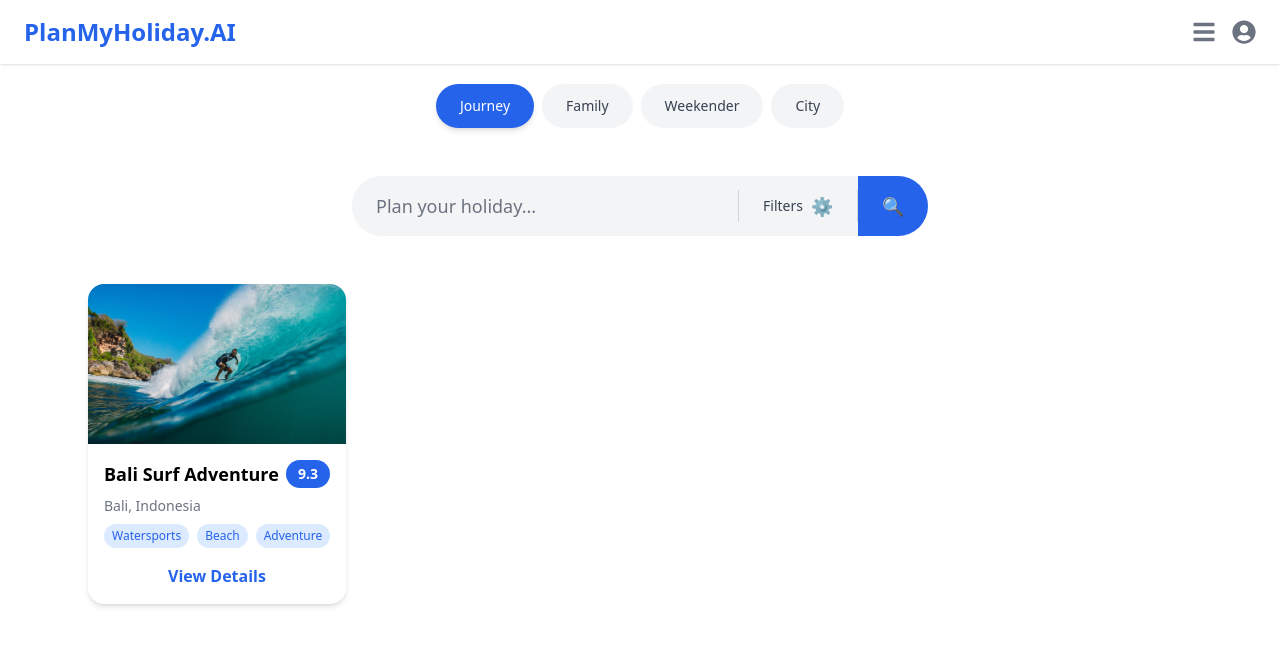
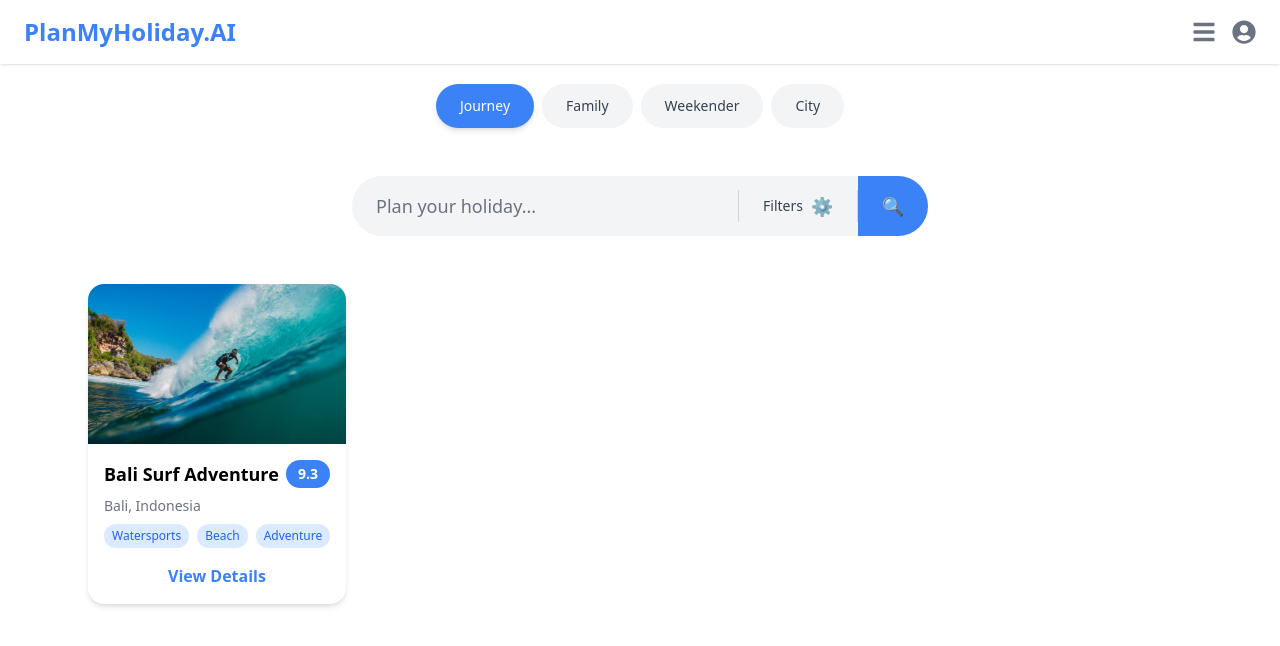
Before and after one commit to p0onage/planmyholiday-ai, a React (Vite) app: page / in a window 1280 px wide. Shown: the top 646 px of the page. Built offline with nearby package versions, Linux system fonts and the light colour scheme; no server answers.

Commit message:
use theme configuration accross app

```diff
--- a/src/components/home/SearchBar.tsx
+++ b/src/components/home/SearchBar.tsx
@@ -106,7 +106,7 @@ export default function
                 {/* Search Button */}
                 <button
                     type="submit"
-                    className="px-6 py-4 bg-accent text-white hover:bg-accent/90 transition-colors"
+                    className="px-6 py-4 bg-primary-500 text-white hover:bg-primary-600 transition-colors"
                 >
                     <span className="text-lg">🔍</span>
                 </button>
@@ -168,7 +168,7 @@ export default function
                                 <button type="reset" className="underline text-gray-600">
                                     Clear all
                                 </button>
-                                <button type="submit" className="bg-accent p-3 rounded-full text-white hover:bg-accent/90 transition-colors">
+                                <button type="submit" className="bg-primary-500 p-3 rounded-full text-white hover:bg-primary-600 transition-colors">
                                     🔍
                                 </button>
                             </div>
--- a/src/components/home/Tabs.tsx
+++ b/src/components/home/Tabs.tsx
@@ -18,7 +18,7 @@ const Tabs = ({ activeTab = TravelCategory.Journey, onTabChange }: TravelTabProp
                         onClick={() => handleTabClick(tab)}
                         className={`px-6 py-3 rounded-full text-sm font-medium transition-all duration-200 ${
                             active === tab
-                                ? 'bg-accent text-white shadow-md'
+                                ? 'bg-primary-500 text-white shadow-md'
                                 : 'bg-gray-100 text-gray-700 hover:bg-gray-200'
                         }`}
                     >
--- a/src/components/home/TripCard.tsx
+++ b/src/components/home/TripCard.tsx
@@ -11,20 +11,20 @@ export default function TripCard({ trip, onView }: TripCardProps) {
       <div className="p-4 flex-1 flex flex-col">
         <div className="flex items-center justify-between mb-2">
           <h2 className="text-lg font-bold">{trip.name}</h2>
-          <span className="bg-accent text-white rounded-full px-3 py-1 text-sm font-semibold">
+          <span className="bg-primary-500 text-white rounded-full px-3 py-1 text-sm font-semibold">
             {trip.rating}
           </span>
         </div>
         <div className="text-gray-500 text-sm mb-2">{trip.location}</div>
         <div className="flex gap-2 mb-4">
           {trip.types.map(type => (
-            <span key={type} className="bg-blue-100 text-accent px-2 py-1 rounded-full text-xs">
+            <span key={type} className="bg-primary-100 text-primary-600 px-2 py-1 rounded-full text-xs">
               {type}
             </span>
           ))}
         </div>
         <button
-          className="mt-auto text-accent font-semibold hover:underline"
+          className="mt-auto text-primary-500 font-semibold hover:underline"
           onClick={handleViewClick}
         >
           View Details
--- a/src/components/home/TripDetailModal.tsx
+++ b/src/components/home/TripDetailModal.tsx
@@ -21,7 +21,7 @@ export default function TripDetailModal({ trip, onClose }: TripDetailModalProps)
         <div className="text-gray-500 mb-2">{trip.location}</div>
         <div className="flex gap-2 mb-4">
           {trip.types.map(type => (
-            <span key={type} className="bg-blue-100 text-accent px-2 py-1 rounded-full text-xs">
+            <span key={type} className="bg-primary-100 text-primary-600 px-2 py-1 rounded-full text-xs">
               {type}
             </span>
           ))}
@@ -41,10 +41,10 @@ export default function TripDetailModal({ trip, onClose }: TripDetailModalProps)
           </ul>
         </div>
         <div className="flex gap-4">
-          <button className="bg-accent text-white px-4 py-2 rounded-full font-semibold shadow hover:bg-blue-700 transition">
+          <button className="bg-primary-500 text-white px-4 py-2 rounded-full font-semibold shadow hover:bg-primary-600 transition">
             Book Now
           </button>
-          <button className="bg-gray-100 text-accent px-4 py-2 rounded-full font-semibold shadow hover:bg-gray-200 transition">
+          <button className="bg-gray-100 text-primary-500 px-4 py-2 rounded-full font-semibold shadow hover:bg-gray-200 transition">
             Save Trip
           </button>
         </div>
--- /dev/null
+++ b/src/config/api.ts
@@ -0,0 +1,10 @@
+// API configuration
+
+export const apiConfig = {
+  ipgeolocation: {
+    apiKey: '028689979e854db0b0b5f81c27490f8b',
+    baseUrl: 'https://api.ipgeolocation.io/ipgeo',
+  },
+} as const;
+
+export type ApiConfig = typeof apiConfig;
--- a/src/config/index.ts
+++ b/src/config/index.ts
@@ -1,2 +1,3 @@
 export * from './app';
 export * from './theme';
+export * from './api';
--- a/src/index.css
+++ b/src/index.css
@@ -1,6 +1,56 @@
 @tailwind base;
 @tailwind components;
 @tailwind utilities;
+
+/* Theme-based CSS custom properties */
+:root {
+  /* Primary colors */
+  --color-primary-50: #eff6ff;
+  --color-primary-100: #dbeafe;
+  --color-primary-200: #bfdbfe;
+  --color-primary-300: #93c5fd;
+  --color-primary-400: #60a5fa;
+  --color-primary-500: #3b82f6;
+  --color-primary-600: #2563eb;
+  --color-primary-700: #1d4ed8;
+  --color-primary-800: #1e40af;
+  --color-primary-900: #1e3a8a;
+
+  /* Gray colors */
+  --color-gray-50: #f9fafb;
+  --color-gray-100: #f3f4f6;
+  --color-gray-200: #e5e7eb;
+  --color-gray-300: #d1d5db;
+  --color-gray-400: #9ca3af;
+  --color-gray-500: #6b7280;
+  --color-gray-600: #4b5563;
+  --color-gray-700: #374151;
+  --color-gray-800: #1f2937;
+  --color-gray-900: #111827;
+
+  /* Spacing */
+  --spacing-xs: 0.25rem;
+  --spacing-sm: 0.5rem;
+  --spacing-md: 1rem;
+  --spacing-lg: 1.5rem;
+  --spacing-xl: 2rem;
+  --spacing-2xl: 3rem;
+  --spacing-3xl: 4rem;
+
+  /* Border radius */
+  --radius-sm: 0.25rem;
+  --radius-md: 0.375rem;
+  --radius-lg: 0.5rem;
+  --radius-xl: 0.75rem;
+  --radius-2xl: 1rem;
+  --radius-full: 9999px;
+
+  /* Shadows */
+  --shadow-sm: 0 1px 2px 0 rgb(0 0 0 / 0.05);
+  --shadow-md: 0 4px 6px -1px rgb(0 0 0 / 0.1), 0 2px 4px -2px rgb(0 0 0 / 0.1);
+  --shadow-lg: 0 10px 15px -3px rgb(0 0 0 / 0.1), 0 4px 6px -4px rgb(0 0 0 / 0.1);
+  --shadow-xl: 0 20px 25px -5px rgb(0 0 0 / 0.1), 0 8px 10px -6px rgb(0 0 0 / 0.1);
+}
 
 /* Custom animations */
 @keyframes slide-down {
--- a/src/providers/AppProviders.tsx
+++ b/src/providers/AppProviders.tsx
@@ -1,5 +1,6 @@
 import { QueryClient, QueryClientProvider } from '@tanstack/react-query';
 import { LocationProvider } from './LocationProvider';
+import { ThemeProvider } from './ThemeProvider';
 import type { ReactNode } from 'react';
 
 // Create a client
@@ -21,9 +22,11 @@ interface AppProvidersProps {
 export default function AppProviders({ children }: AppProvidersProps) {
   return (
     <QueryClientProvider client={queryClient}>
-      <LocationProvider>
-        {children}
-      </LocationProvider>
+      <ThemeProvider>
+        <LocationProvider>
+          {children}
+        </LocationProvider>
+      </ThemeProvider>
     </QueryClientProvider>
   );
 }
--- /dev/null
+++ b/src/providers/ThemeProvider.tsx
@@ -0,0 +1,37 @@
+import React, { createContext, useContext, ReactNode } from 'react';
+import { themeConfig, type ThemeConfig } from '../config/theme';
+
+interface ThemeContextType {
+  theme: ThemeConfig;
+  setTheme: (theme: ThemeConfig) => void;
+}
+
+const ThemeContext = createContext<ThemeContextType | undefined>(undefined);
+
+interface ThemeProviderProps {
+  children: ReactNode;
+  initialTheme?: ThemeConfig;
+}
+
+export function ThemeProvider({ children, initialTheme = themeConfig }: ThemeProviderProps) {
+  const [theme, setTheme] = React.useState<ThemeConfig>(initialTheme);
+
+  const value = {
+    theme,
+    setTheme,
+  };
+
+  return (
+    <ThemeContext.Provider value={value}>
+      {children}
+    </ThemeContext.Provider>
+  );
+}
+
+export function useTheme() {
+  const context = useContext(ThemeContext);
+  if (context === undefined) {
+    throw new Error('useTheme must be used within a ThemeProvider');
+  }
+  return context;
+}
--- a/src/providers/index.ts
+++ b/src/providers/index.ts
@@ -1,2 +1,3 @@
 export { default as AppProviders } from './AppProviders';
 export { LocationProvider, useLocation } from './LocationProvider';
+export { ThemeProvider, useTheme } from './ThemeProvider';
--- a/src/services/locationService.ts
+++ b/src/services/locationService.ts
@@ -1,9 +1,10 @@
 // Location service for fetching user's location data based on IP using ipgeolocation.io
 
-import type {  LocationServiceResponse } from '../types/location';
+import type { LocationServiceResponse } from '../types/location';
+import { apiConfig } from '../config/api';
 
 class LocationService {
-  private readonly API_URL = 'https://api.ipgeolocation.io/ipgeo';
+  private readonly API_URL = `${apiConfig.ipgeolocation.baseUrl}?apiKey=${apiConfig.ipgeolocation.apiKey}`;
 
   /**
    * Fetch user's location data based on their IP address
--- a/tailwind.config.js
+++ b/tailwind.config.js
@@ -1,10 +1,18 @@
+const { themeConfig } = require('./src/config/theme.ts');
+
 module.exports = {
   content: ["./src/**/*.{js,jsx,ts,tsx}"],
   theme: {
     extend: {
       colors: {
-        accent: '#2563eb', // Tailwind blue-600
+        primary: themeConfig.colors.primary,
+        gray: themeConfig.colors.gray,
+        accent: themeConfig.colors.primary[500], // Main accent color
       },
+      spacing: themeConfig.spacing,
+      borderRadius: themeConfig.borderRadius,
+      boxShadow: themeConfig.shadows,
+      screens: themeConfig.breakpoints,
     },
   },
   plugins: [],
```
